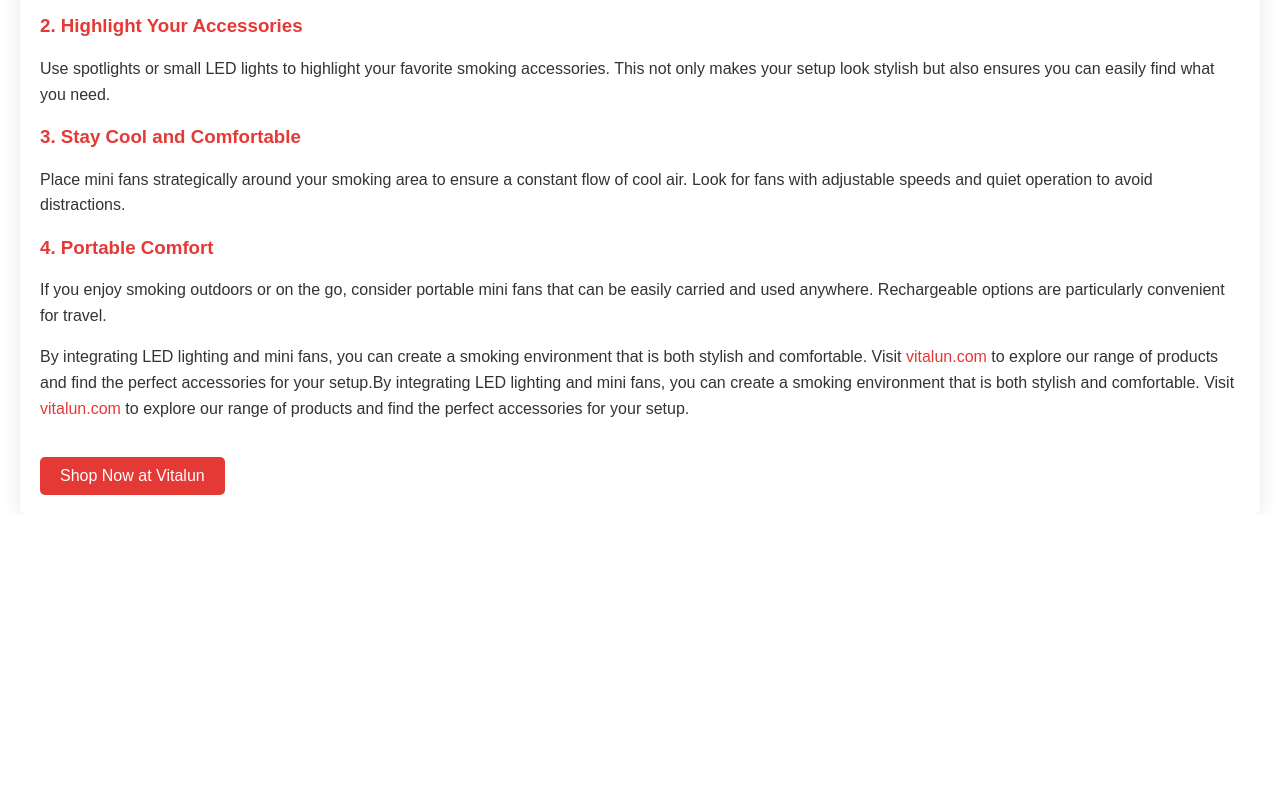
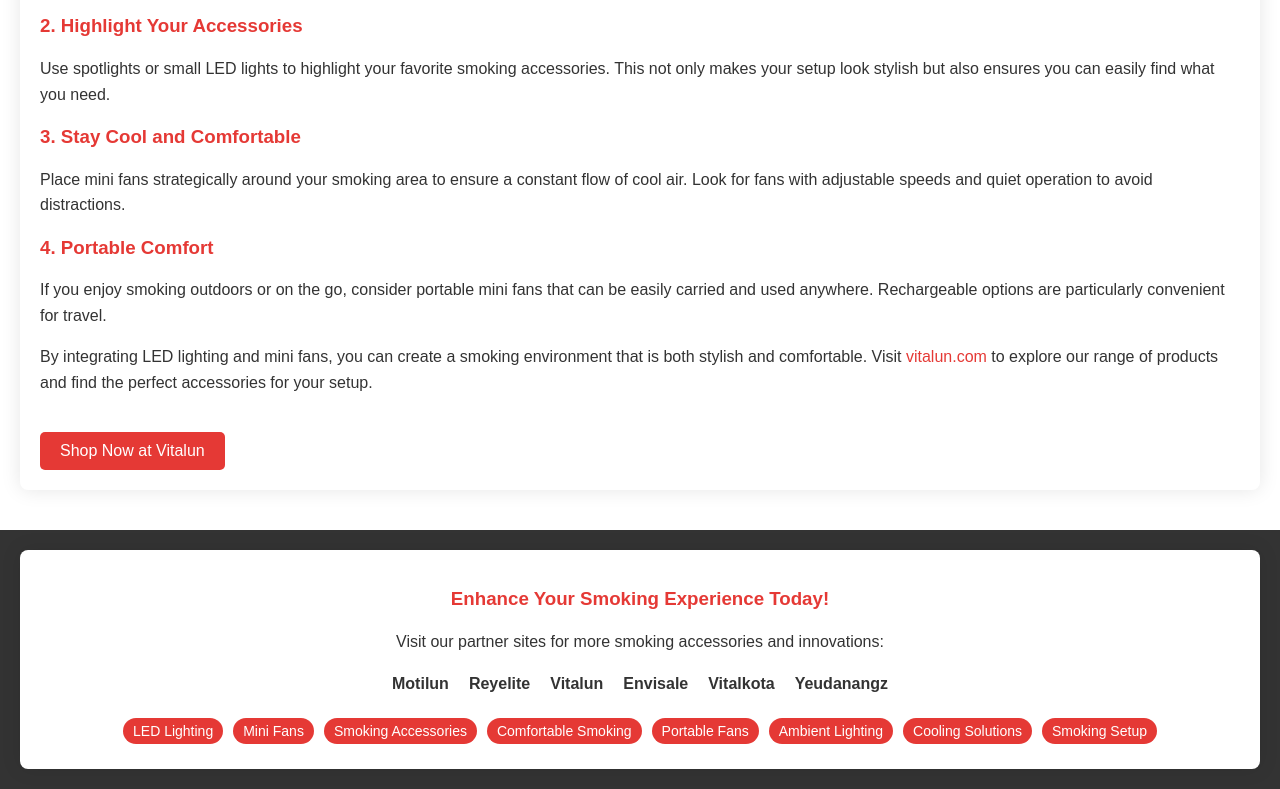
Before and after one commit to vitalun/smokea.github.io, a plain HTML site: page index.html in a window 1280 px wide. Shown: the part 1698-2487 px from the top of the page. Before the commit the page ends 2213 px from the top, so only its background shows below. Drawn offline with Linux system fonts and the light colour scheme.

Commit message:
Update index.html

```diff
--- a/index.html
+++ b/index.html
@@ -30,7 +30,8 @@
     <meta name="twitter:site" content="@vitalun">
 
     <!-- Favicon -->
-    <link rel="icon" type="image/png" href="favicon.png">
+    <link rel="icon" type="image/png"
+        href="https://cdn.shopify.com/s/files/1/0668/5992/5683/files/satellite.png?v=1718693057">
 
     <style>
         body {
@@ -121,42 +122,109 @@
             background-color: #c62828;
         }
 
-        @keyframes fadeIn {
-            from {
-                opacity: 0;
-                transform: translateY(-20px);
+        footer {
+            background-color: #333;
+            color: white;
+            text-align: center;
+            padding: 20px;
+            margin-top: 40px;
         }
 
-            to {
-                opacity: 1;
-                transform: translateY(0);
-            }
+        footer a {
+            color: #e53935;
+            text-decoration: none;
         }
 
-        @keyframes fadeInHeader {
-            from {
-                opacity: 0;
+        footer a:hover {
+            text-decoration: underline;
         }
 
-            to {
-                opacity: 1;
-            }
+        .partner-sites {
+            list-style: none;
+            padding: 0;
+            margin-top: 20px;
+            display: flex;
+            justify-content: center;
         }
 
-        @keyframes fadeInHeaderText {
-            from {
-                opacity: 0;
-                transform: translateY(-20px);
+        .partner-sites li {
+            margin: 0 10px;
         }
 
-            to {
-                opacity: 1;
-                transform: translateY(0);
-            }
+        .partner-sites li a {
+            color: #333;
+            text-decoration: none;
+            font-weight: bold;
+            font-size: 16px;
+            transition: color 0.3s ease;
         }
 
-        .fadeIn {
-            animation: fadeIn 1s ease-out;
+        .partner-sites li a:hover {
+            color: #e53935;
+            /* Change color on hover */
+        }
+
+        /* CSS for Keywords */
+        .keywords {
+            margin-top: 20px;
+            display: flex;
+            justify-content: center;
+            flex-wrap: wrap;
+        }
+
+        .keywords span {
+            margin: 5px;
+            padding: 8px 15px;
+            background-color: #e53935;
+            /* Secondary color */
+            color: white;
+            border-radius: 20px;
+            font-size: 14px;
+        }
+
+        .keywords span a {
+            color: white;
+            text-decoration: none;
+        }
+
+        .keywords span a:hover {
+            text-decoration: underline;
+        }
+
+        .keywords-cloud {
+            margin-top: 20px;
+            display: flex;
+            flex-wrap: wrap;
+            justify-content: center;
+        }
+
+        .keywords-cloud span {
+            margin: 5px;
+            padding: 5px 10px;
+            background-color: #e53935;
+            color: white;
+            border-radius: 20px;
+            font-size: 14px;
+            transition: all 0.3s ease;
+        }
+
+        .keywords-cloud span a {
+            color: white;
+            text-decoration: none;
+            transition: all 0.3s ease;
+        }
+
+        .keywords-cloud span:hover {
+            transform: scale(1.1);
+            /* Increase size on hover */
+            background-color: #c62828;
+            /* Darken background color */
+            cursor: pointer;
+        }
+
+        .keywords-cloud span:hover a {
+            text-decoration: underline;
+            /* Underline link on hover */
         }
     </style>
 </head>
@@ -219,23 +287,59 @@
         <h3>3. Stay Cool and Comfortable</h3>
         <p>Place mini fans strategically around your smoking area to ensure a constant flow of cool air. Look for fans
             with adjustable speeds and quiet operation to avoid distractions.</p>
-
         <h3>4. Portable Comfort</h3>
         <p>If you enjoy smoking outdoors or on the go, consider portable mini fans that can be easily carried and used
             anywhere. Rechargeable options are particularly convenient for travel.</p>
 
         <p>By integrating LED lighting and mini fans, you can create a smoking environment that is both stylish and
             comfortable. Visit <a href="https://vitalun.com" target="_blank">vitalun.com</a> to explore our range of
-            products and find the perfect accessories for your setup.</ <p>By integrating LED lighting and mini fans,
-            you can create a smoking environment that is both stylish and
-            comfortable. Visit <a href="https://vitalun.com" target="_blank">vitalun.com</a> to explore our range of
             products and find the perfect accessories for your setup.</p>
 
         <a href="https://vitalun.com" target="_blank" class="button">Shop Now at Vitalun</a>
     </div>
 
+    <!-- Footer Section -->
+    <footer>
+        <div class="container">
+            <h3>Enhance Your Smoking Experience Today!</h3>
+            <p>Visit our partner sites for more smoking accessories and innovations:</p>
+            <ul class="partner-sites">
+                <li><a href="https://motilun.com" target="_blank">Motilun</a></li>
+                <li><a href="https://reyelite.com" target="_blank">Reyelite</a></li>
+                <li><a href="https://vitalun.com" target="_blank">Vitalun</a></li>
+                <li><a href="https://envisale.com" target="_blank">Envisale</a></li>
+                <li><a href="https://vitalkota.com" target="_blank">Vitalkota</a></li>
+                <li><a href="https://yeudanangz.com" target="_blank">Yeudanangz</a></li>
+            </ul>
+            <div class="keywords-cloud">
+                <span><a href="https://vitalun.com/search?q=LED+Lighting&options%5Bprefix%5D=last" target="_blank">LED
+                        Lighting</a></span>
+                <span><a href="https://vitalun.com/search?q=Mini+Fans&options%5Bprefix%5D=last" target="_blank">Mini
+                        Fans</a></span>
+                <span><a href="https://vitalun.com/search?q=Smoking+Accessories&options%5Bprefix%5D=last"
+                        target="_blank">Smoking
+                        Accessories</a></span>
+                <span><a href="https://vitalun.com/search?q=Comfortable+Smoking&options%5Bprefix%5D=last"
+                        target="_blank">Comfortable Smoking</a></span>
+                <span><a href="https://vitalun.com/search?q=Portable+Fans&options%5Bprefix%5D=last"
+                        target="_blank">Portable
+                        Fans</a></span>
+                <span><a href="https://vitalun.com/search?q=Ambient+Lighting&options%5Bprefix%5D=last"
+                        target="_blank">Ambient
+                        Lighting</a></span>
+                <span><a href="https://vitalun.com/search?q=Cooling+Solutions&options%5Bprefix%5D=last"
+                        target="_blank">Cooling
+                        Solutions</a></span>
+                <span><a href="https://vitalun.com/search?q=Smoking+Setup&options%5Bprefix%5D=last"
+                        target="_blank">Smoking
+                        Setup</a></span>
+            </div>
+        </div>
+    </footer>
+
+
+    <!-- JavaScript for fadeIn animation on page load -->
     <script>
-        // JavaScript for fadeIn animation on page load
         document.addEventListener('DOMContentLoaded', function () {
             document.querySelector('.container').classList.add('fadeIn');
         });
```
Lines whose indentation alone changed are shown as unchanged.
